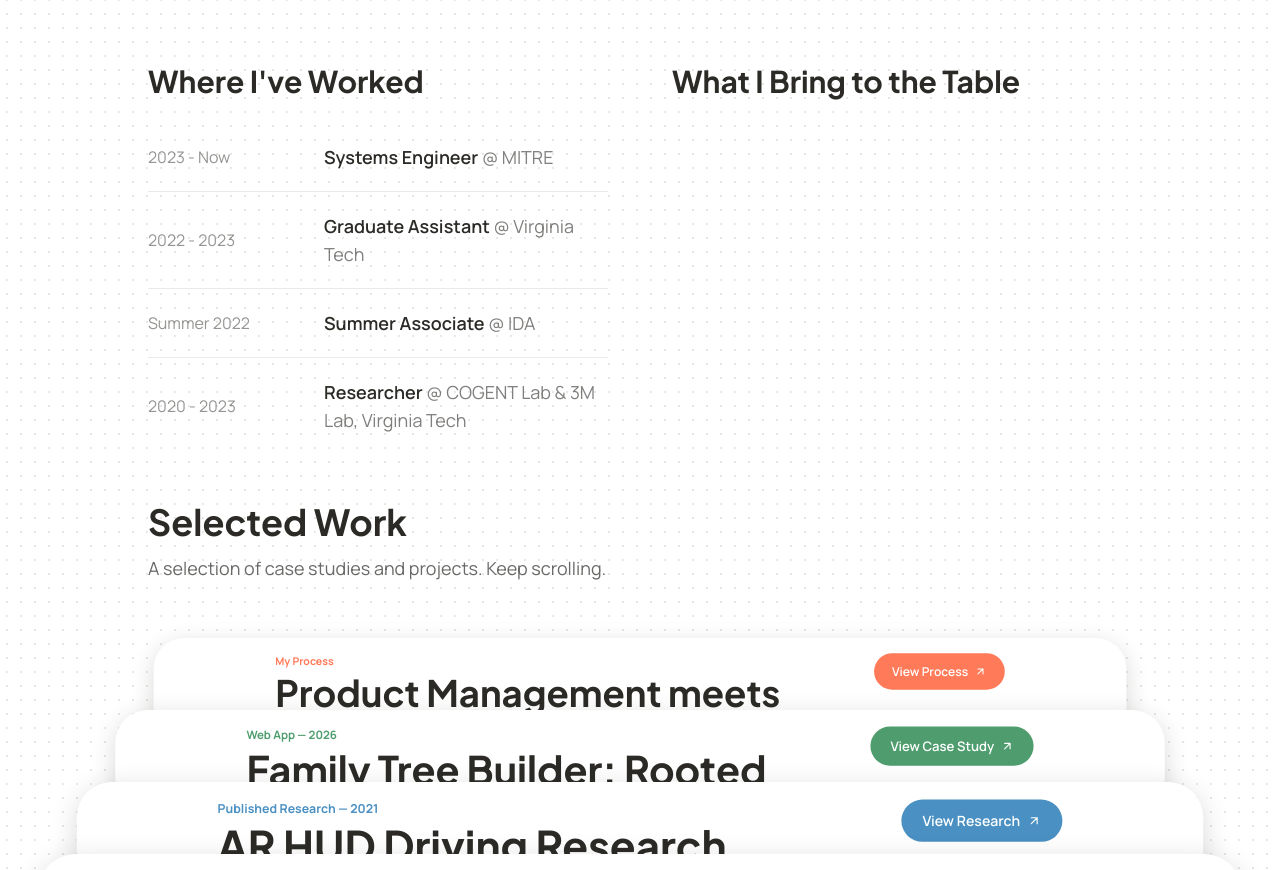
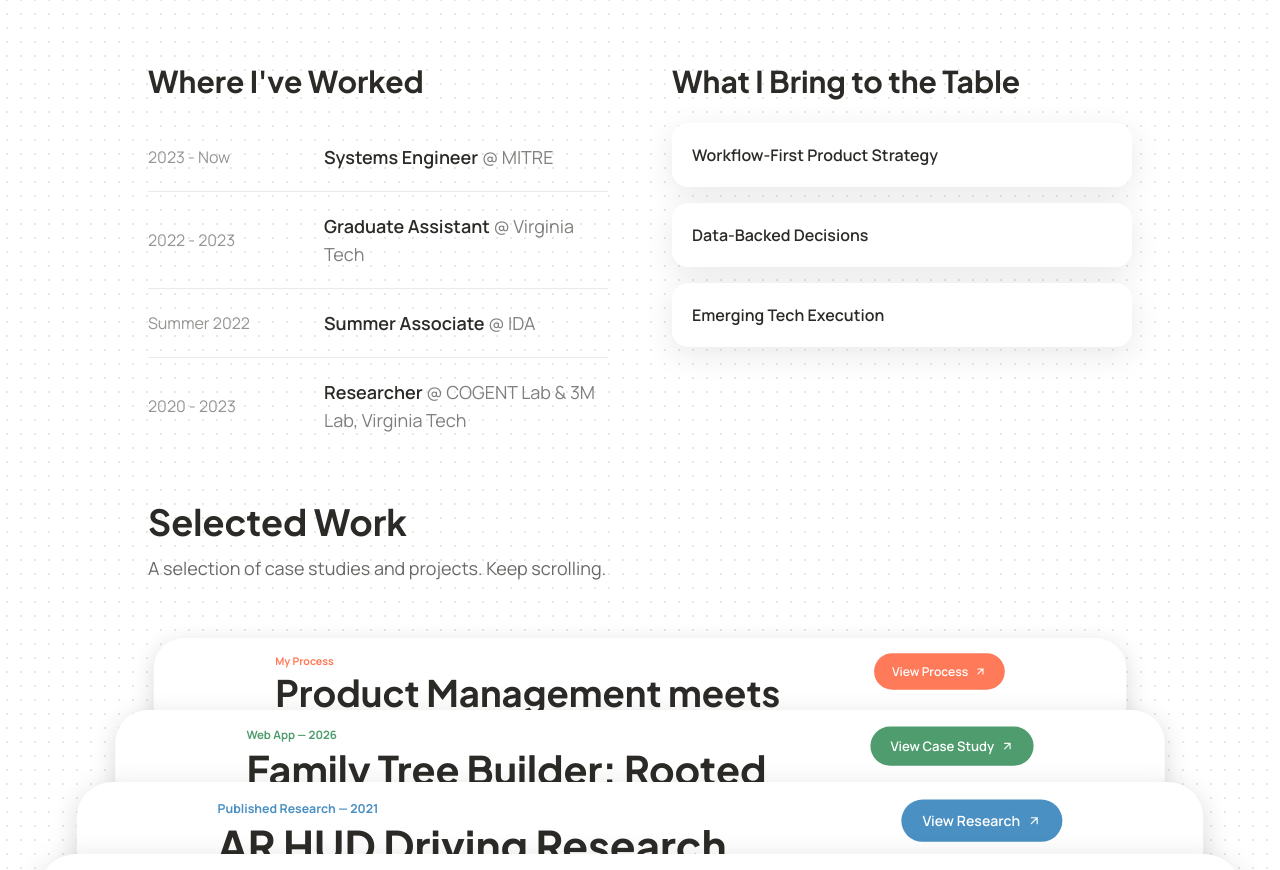
Before and after one commit to anvitha2828/portfolio, a Next.js app: page / in a window 1280 px wide. Shown: the part 1029-1899 px from the top of the page. Built offline with nearby package versions, Linux system fonts and the light colour scheme.

Commit message:
Add "What I Bring to the Table" as hover-to-reveal cards
Three small cards show just the title by default; hovering smoothly
expands the description underneath (grid-rows + opacity transition),
matching the lift/glow hover treatment used on the case study cards.

```diff
--- a/app/page.tsx
+++ b/app/page.tsx
@@ -14,6 +14,21 @@ import {
   type MagneticTextSegment,
 } from "@/components/MagneticText";
 import { FadeUp } from "@/components/FadeUp";
+
+const STRENGTHS: { title: string; text: string }[] = [
+  {
+    title: "Workflow-First Product Strategy",
+    text: "I design products by deeply understanding the exact physical setting and workflows where they live. Designing around real-world environments makes adoption intuitive and easy.",
+  },
+  {
+    title: "Data-Backed Decisions",
+    text: "I prioritize gathering hard data at every opportunity during the product lifecycle. Iterating on a continuous loop of user feedback and behavioral metrics results in highly informed products.",
+  },
+  {
+    title: "Emerging Tech Execution",
+    text: "I have experience deploying enterprise-level AI tools and conducting research into mixed reality and autonomous systems. I am passionate about next-gen technologies and learning exactly how to deliver them to users effectively.",
+  },
+];
 
 export default function HomePage() {
   return (
@@ -157,11 +172,27 @@ export default function HomePage() {
             </div>
           </FadeUp>
 
-          {/* TODO: content to come */}
           <FadeUp delay={0.1}>
             <h3 className="font-display text-2xl font-bold text-ink sm:text-3xl">
               What I Bring to the Table
             </h3>
+            <div className="mt-6 space-y-4">
+              {STRENGTHS.map((strength, i) => (
+                <div
+                  key={i}
+                  className="group rounded-2xl bg-cream p-5 shadow-soft transition-all duration-300 hover:-translate-y-1 hover:shadow-chip hover:ring-2 hover:ring-coral/40"
+                >
+                  <p className="font-semibold text-ink">{strength.title}</p>
+                  <div className="grid grid-rows-[0fr] transition-[grid-template-rows] duration-300 ease-in-out group-hover:grid-rows-[1fr]">
+                    <div className="overflow-hidden">
+                      <p className="mt-1 text-sm text-ink/70 opacity-0 transition-opacity duration-300 group-hover:opacity-100">
+                        {strength.text}
+                      </p>
+                    </div>
+                  </div>
+                </div>
+              ))}
+            </div>
           </FadeUp>
         </div>
       </section>
```
